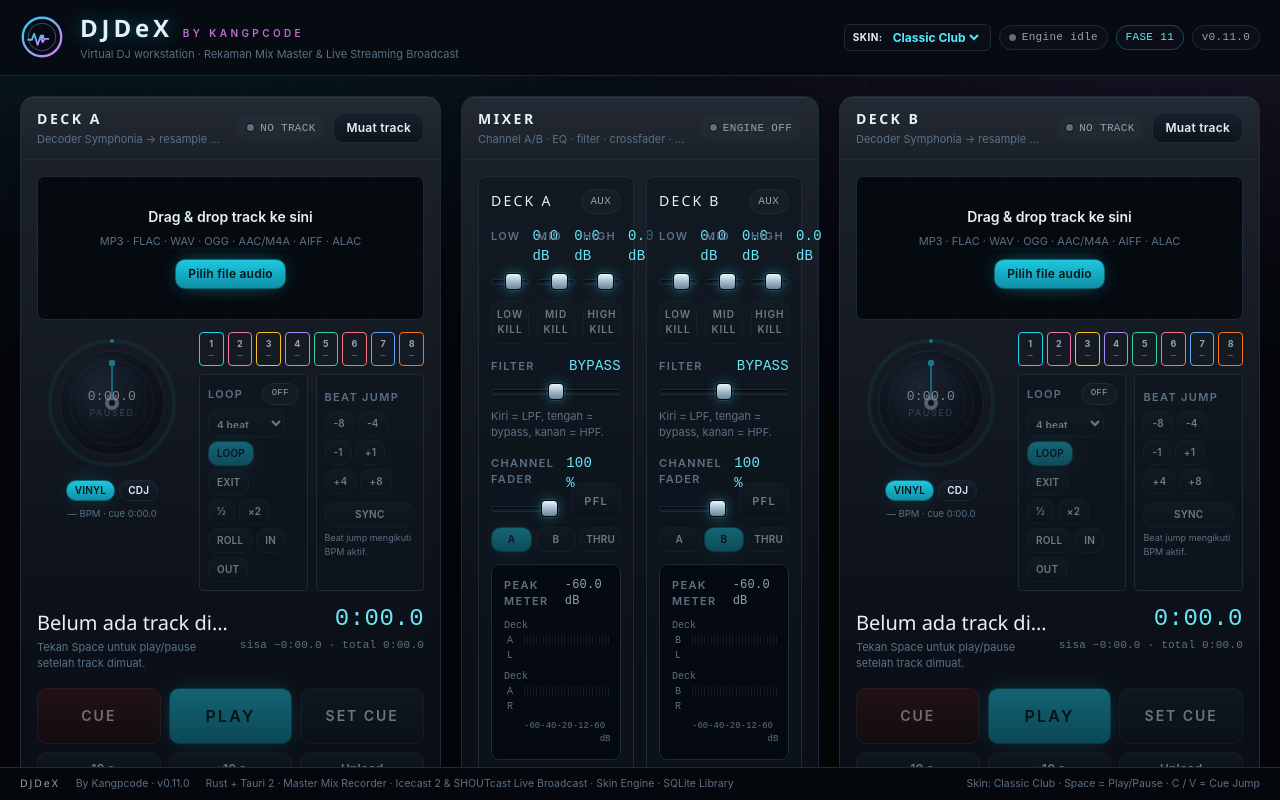
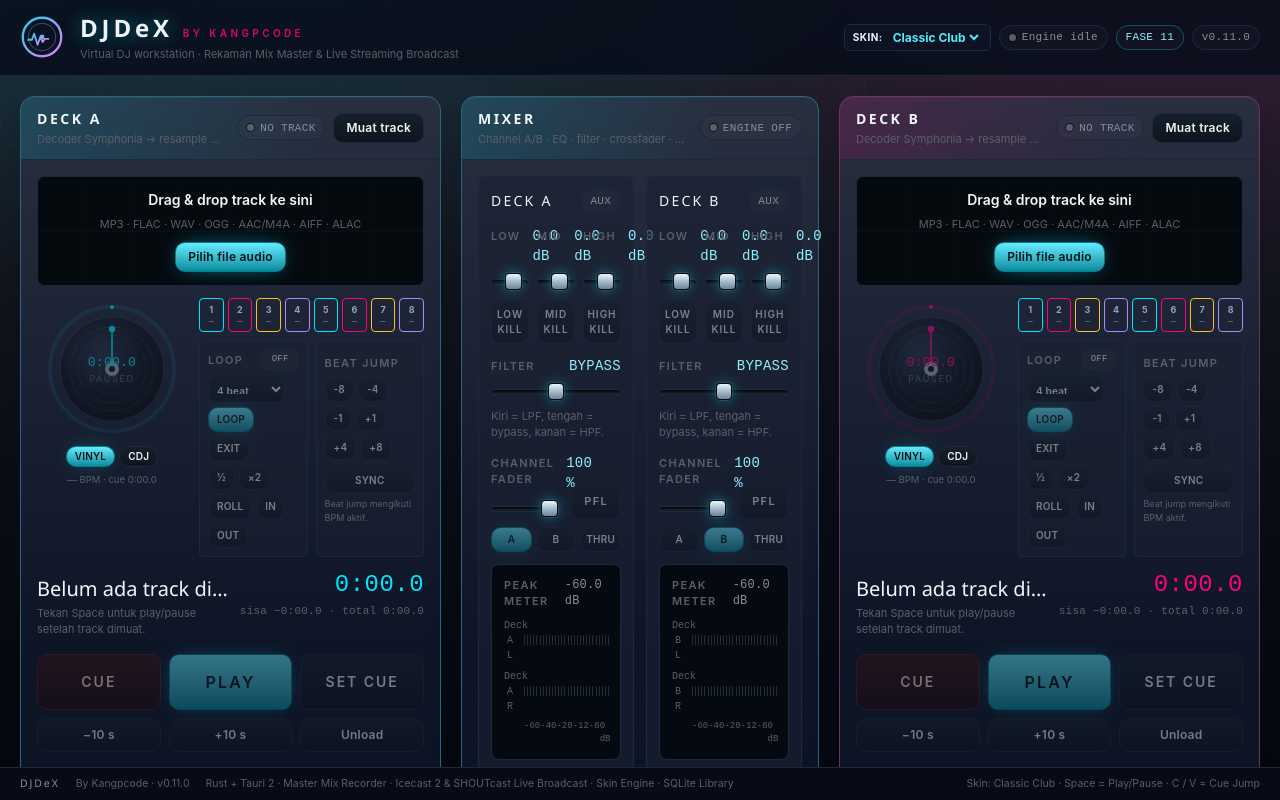
Before and after one commit to kangpcode/djdex, a React (Vite) app: page / in a window 1280 px wide. Built offline with nearby package versions, Linux system fonts and the light colour scheme.

Commit message:
feat: implement skin and layout engine with CI workflow

```diff
--- a/src-tauri/tauri.conf.json
+++ b/src-tauri/tauri.conf.json
@@ -44,7 +44,10 @@
     "longDescription": "DJDeX By Kangpcode - software workstation DJ profesional dengan dua hingga empat deck, mixer 4 channel, sampler 16-step sequencer, efek audio, library SQLite, MIDI mapping, dan perekam audio master mix.",
     "copyright": "Copyright (c) 2026 Kangpcode",
     "resources": [
-      "../skins/**"
+      "../skins/classic-club/skin.json",
+      "../skins/battle-scratch/skin.json",
+      "../skins/producer-remix/skin.json",
+      "../skins/tour-pro/skin.json"
     ],
     "windows": {
       "nsis": {
--- a/src/App.tsx
+++ b/src/App.tsx
@@ -95,6 +95,8 @@ export default function App() {
       setLowerTab(skinDefaultTab as LowerTab);
     }
   }, [activeSkin?.metadata.id, skinDefaultTab]);
+
+  const mixerPosition = activeSkin?.layout.mixer.position ?? "center";
 
   useEffect(() => {
     if (!engineInitialized) {
@@ -205,12 +207,22 @@ export default function App() {
 
       <main className="relative z-10 flex-1 overflow-y-auto px-5 py-5">
         <div className="mx-auto flex w-full max-w-[1680px] flex-col gap-5">
-          {/* Dual Deck & Mixer Section */}
-          <div className="grid gap-5 xl:grid-cols-[minmax(0,1fr)_minmax(340px,0.85fr)_minmax(0,1fr)] xl:items-start">
-            <DeckPanel deck={0} />
-            <MixerPanel />
-            <DeckPanel deck={1} />
-          </div>
+          {/* Dual Deck & Mixer Section — posisi mixer mengikuti skin aktif. */}
+          {mixerPosition === "compact-bottom" ? (
+            <div className="flex flex-col gap-5">
+              <div className="grid gap-5 xl:grid-cols-2">
+                <DeckPanel deck={0} />
+                <DeckPanel deck={1} />
+              </div>
+              <MixerPanel />
+            </div>
+          ) : (
+            <div className="grid gap-5 xl:grid-cols-[minmax(0,1fr)_minmax(340px,0.85fr)_minmax(0,1fr)] xl:items-start">
+              <DeckPanel deck={0} />
+              <MixerPanel />
+              <DeckPanel deck={1} />
+            </div>
+          )}
 
           {/* Lower Performance Panel Tabs */}
           <div className="flex items-center justify-between border-b border-line/60 pb-2">
@@ -278,19 +290,6 @@ export default function App() {
               >
                 <span className="h-2 w-2 rounded-full bg-sky-400" />
                 Skins & Layout
-              </button>
-
-              <button
-                type="button"
-                onClick={() => setLowerTab("record")}
-                className={`flex items-center gap-2 rounded-md border px-3 py-1.5 text-xs font-bold transition ${
-                  lowerTab === "record"
-                    ? "border-red-400 bg-red-500/20 text-red-300 shadow-[0_0_10px_rgba(239,68,68,0.25)]"
-                    : "border-line bg-deck-900/60 text-ink-muted hover:text-ink"
-                }`}
-              >
-                <span className="h-2 w-2 rounded-full bg-red-500 animate-pulse" />
-                Record & Live Broadcast
               </button>
 
               <button
--- a/src/components/DeckPanel.tsx
+++ b/src/components/DeckPanel.tsx
@@ -12,6 +12,7 @@ import {
 } from "../lib/format";
 import type { DeckId } from "../lib/ipc";
 import { useDeckAStore, useDeckBStore } from "../stores/deckStore";
+import { useSkinStore } from "../stores/skinStore";
 import { Platter, type PlatterMode } from "./Platter";
 import { LevelMeter } from "./ui/LevelMeter";
 import { Panel } from "./ui/Panel";
@@ -83,28 +84,32 @@ export function DeckPanel({ deck }: { deck: DeckId }) {
   const maxSpeed = 1 + pitchRange / 100;
   const bpmKnown = bpm > 0;
 
-  return (
-    <Panel
-      title={`Deck ${deck === 0 ? "A" : "B"}`}
-      subtitle="Decoder Symphonia → resample → ring buffer lock-free → output"
-      actions={
-        <>
-          <span className="chip">
-            <span className={`led ${loaded ? "led-on" : ""}`} />
-            {loaded ? "TRACK LOADED" : "NO TRACK"}
-          </span>
-          <button
-            type="button"
-            className="btn px-3 py-1.5 text-xs"
-            onClick={() => void chooseFile()}
-            disabled={loading}
+  // Skin & Layout Engine: deck mengikuti aksen, ukuran platter, arah waveform,
+  // tinggi waveform, dan visibilitas scratch pad dari template aktif.
+  const activeSkin = useSkinStore((state) => state.activeSkin);
+  const deckAccent =
+    deck === 0
+      ? activeSkin?.theme.accentDeckA ?? "#22d3ee"
+      : activeSkin?.theme.accentDeckB ?? "#e879f9";
+  const skinLayout = activeSkin?.layout;
+  const waveformLayout = skinLayout?.waveform;
+  const waveformHeight = Math.min(320, Math.max(96, waveformLayout?.heightPx ?? 144));
+  const waveformPosition = waveformLayout?.position ?? "top-stacked";
+  const waveformOrientation = waveformLayout?.orientation ?? "horizontal";
+  const platterStyle = skinLayout?.platter;
+  const showScratchPads = skinLayout?.showScratchPads ?? false;
+  const cuePalette = [
+    activeSkin?.theme.accentDeckA ?? "#22d3ee",
+    activeSkin?.theme.accentDeckB ?? "#f472b6",
+    activeSkin?.theme.accentDeckC ?? "#fbbf24",
+    activeSkin?.theme.accentDeckD ?? "#a78bfa",
+  ];
+
+  const renderWaveform = () => (
+    <div
+      className="relative overflow-hidden rounded-lg border border-line bg-[#050a10]"
+      style={{ height: waveformHeight }}
     >
-            {loading ? "Memuat…" : "Muat track"}
-          </button>
-        </>
-      }
-    >
-      <div className="relative h-36 overflow-hidden rounded-lg border border-line bg-[#050a10]">
       <Waveform
         peaks={waveform?.peaks ?? []}
         duration={waveformDuration}
@@ -113,6 +118,9 @@ export function DeckPanel({ deck }: { deck: DeckId }) {
         bpm={bpm}
         firstBeat={firstBeat}
         enabled={loaded && waveformDuration > 0}
+        orientation={waveformOrientation}
+        showBeatgrid={waveformLayout?.showBeatgrid ?? true}
+        accent={deckAccent}
         onSeek={(seconds) => void seek(seconds)}
       />
 
@@ -141,6 +149,33 @@ export function DeckPanel({ deck }: { deck: DeckId }) {
         </div>
       ) : null}
     </div>
+  );
+
+  return (
+    <Panel
+      title={`Deck ${deck === 0 ? "A" : "B"}`}
+      accentColor={deckAccent}
+      subtitle="Decoder Symphonia → resample → ring buffer lock-free → output"
+      actions={
+        <>
+          <span className="chip">
+            <span className={`led ${loaded ? "led-on" : ""}`} />
+            {loaded ? "TRACK LOADED" : "NO TRACK"}
+          </span>
+          <button
+            type="button"
+            className="btn px-3 py-1.5 text-xs"
+            onClick={() => void chooseFile()}
+            disabled={loading}
+          >
+            {loading ? "Memuat…" : "Muat track"}
+          </button>
+        </>
+      }
+    >
+      {waveformPosition !== "hidden" && waveformPosition !== "bottom"
+        ? renderWaveform()
+        : null}
 
       <div className="mt-3 grid gap-3 sm:grid-cols-[150px_minmax(0,1fr)] sm:items-start">
         <Platter
@@ -155,22 +190,16 @@ export function DeckPanel({ deck }: { deck: DeckId }) {
           onBend={setBend}
           onBendEnd={resetBend}
           disabled={!loaded}
+          size={platterStyle?.size ?? "standard"}
+          vinylTexture={platterStyle?.vinylTexture ?? true}
+          centerDisplay={platterStyle?.centerDisplay ?? true}
+          accent={deckAccent}
         />
         <div className="flex flex-col gap-2">
           <div className="grid grid-cols-8 gap-1">
             {Array.from({ length: 8 }).map((_, slot) => {
               const cuePos = hotCues[slot] ?? null;
-              const colors = [
-                "#22d3ee",
-                "#f472b6",
-                "#fbbf24",
-                "#a78bfa",
-                "#34d399",
-                "#fb7185",
-                "#60a5fa",
-                "#f97316",
-              ];
-              const color = colors[slot % colors.length];
+              const color = cuePalette[slot % cuePalette.length];
               return (
                 <button
                   key={slot}
@@ -362,7 +391,7 @@ export function DeckPanel({ deck }: { deck: DeckId }) {
         </div>
 
         <div className="text-right">
-          <div className="readout text-2xl text-cyan-soft">{formatTime(position)}</div>
+          <div className="readout text-2xl text-accent">{formatTime(position)}</div>
           <div className="readout mt-0.5 text-[11px] text-ink-faint">
             sisa −{formatTime(remaining)} · total {formatTime(duration)}
           </div>
@@ -425,6 +454,30 @@ export function DeckPanel({ deck }: { deck: DeckId }) {
           Unload
         </button>
       </div>
+
+      {waveformPosition === "bottom" ? (
+        <div className="mt-3">{renderWaveform()}</div>
+      ) : null}
+
+      {showScratchPads ? (
+        <div className="mt-2 grid grid-cols-4 gap-1">
+          {[-2, -1, 1, 2].map((beats) => (
+            <button
+              key={beats}
+              type="button"
+              className="btn py-2 text-[10px] tracking-[0.08em]"
+              disabled={!loaded || !bpmKnown}
+              onPointerDown={() => setBend(beats < 0 ? 0.92 : 1.08)}
+              onPointerUp={() => resetBend()}
+              onPointerLeave={() => resetBend()}
+              onClick={() => void beatJump(beats)}
+              title={`Scratch pad skin: nudge ${beats} beat (tahan untuk pitch bend)`}
+            >
+              {beats > 0 ? `+${beats}` : beats} BEAT
+            </button>
+          ))}
+        </div>
+      ) : null}
 
       <div className="mt-4">
         <Slider
@@ -528,7 +581,7 @@ export function DeckPanel({ deck }: { deck: DeckId }) {
           <div className="flex items-start justify-between gap-2">
             <div>
               <p className="field-label">BPM</p>
-              <p className="readout text-lg text-cyan-soft">{formatBpm(bpm)}</p>
+              <p className="readout text-lg text-accent">{formatBpm(bpm)}</p>
               <p className="text-[10px] text-ink-faint">
                 {effectiveBpm > 0
                   ? `efektif ${effectiveBpm.toFixed(2)}`
@@ -624,9 +677,10 @@ export function DeckPanel({ deck }: { deck: DeckId }) {
       ) : null}
 
       <p className="mt-3 text-[11px] leading-relaxed text-ink-faint">
-        Time-stretch WSOLA membuat pitch fader berjalan dengan key lock. BPM,
-        key Camelot, dan garis beatgrid berasal dari analisis FFT di background.            Hot cue: Shift+klik/klik pad kosong = set, klik pad terisi = lompat, klik kanan = hapus. Sync ke deck lain tersedia.
-
+        Time-stretch WSOLA membuat pitch fader berjalan dengan key lock. BPM, key
+        Camelot, dan garis beatgrid berasal dari analisis FFT di background. Hot cue:
+        Shift+klik / klik pad kosong = set, klik pad terisi = lompat, klik kanan = hapus.
+        Sync ke deck lain tersedia.
       </p>
     </Panel>
   );
--- a/src/styles.css
+++ b/src/styles.css
@@ -32,6 +32,29 @@
 }
 
 @layer base {
+  /*
+   * Jembatan Skin & Layout Engine: skinStore meng-inject --skin-* ke :root.
+   * Token inti diturunkan dari variabel itu, sehingga seluruh utilitas Tailwind
+   * (bg-deck-*, text-ink, border-line, btn-primary, fader, dst.) ikut berganti
+   * tema saat skin diganti tanpa reload.
+   */
+  :root {
+    --color-void: var(--skin-bg, #04060a);
+    --color-deck-950: color-mix(in oklab, var(--skin-surface, #070a11) 82%, black);
+    --color-deck-900: var(--skin-surface, #0b1018);
+    --color-deck-850: color-mix(in oklab, var(--skin-surface, #0e141d) 94%, white);
+    --color-deck-800: color-mix(in oklab, var(--skin-surface, #121a24) 88%, white);
+    --color-deck-700: color-mix(in oklab, var(--skin-surface, #1a2430) 78%, white);
+    --color-deck-600: color-mix(in oklab, var(--skin-surface, #24303e) 70%, white);
+    --color-line: var(--skin-border, #1e2a38);
+    --color-ink: var(--skin-text, #e6f1f7);
+    --color-ink-dim: color-mix(in oklab, var(--skin-text, #e6f1f7) 60%, var(--skin-bg, #04060a));
+    --color-ink-faint: color-mix(in oklab, var(--skin-text, #e6f1f7) 40%, var(--skin-bg, #04060a));
+    --color-cyan: var(--skin-primary, #22d3ee);
+    --color-cyan-soft: color-mix(in oklab, var(--skin-primary, #22d3ee) 65%, white);
+    --color-magenta: var(--skin-accent-b, #e879f9);
+  }
+
   html,
   body,
   #root {
@@ -70,15 +93,20 @@
     background-image:
       radial-gradient(
         1100px 520px at 12% -10%,
-        color-mix(in oklab, var(--color-cyan) 10%, transparent),
+        color-mix(in oklab, var(--color-cyan) 14%, transparent),
         transparent 70%
       ),
       radial-gradient(
         900px 480px at 92% 0%,
-        color-mix(in oklab, var(--color-magenta) 9%, transparent),
+        color-mix(in oklab, var(--color-magenta) 12%, transparent),
         transparent 65%
       ),
-      linear-gradient(180deg, #060910 0%, #04060a 60%, #030508 100%);
+      linear-gradient(
+        180deg,
+        color-mix(in oklab, var(--color-void) 90%, white) 0%,
+        var(--color-void) 60%,
+        color-mix(in oklab, var(--color-void) 82%, black) 100%
+      );
   }
 
   .app-grid::before {
@@ -108,6 +136,19 @@
       inset 0 1px 0 rgba(255, 255, 255, 0.05),
       inset 0 -1px 0 rgba(0, 0, 0, 0.6),
       0 18px 40px -28px rgba(0, 0, 0, 0.9);
+  }
+
+  /* Aksen per panel (deck A/B, mixer) dari skin aktif. */
+  .panel-accent {
+    border-color: color-mix(in oklab, var(--panel-accent) 36%, var(--color-line));
+  }
+
+  .panel-accent .panel-header {
+    background: linear-gradient(
+      90deg,
+      color-mix(in oklab, var(--panel-accent) 14%, transparent),
+      transparent 72%
+    );
   }
 
   .panel-header {
@@ -196,15 +237,23 @@
   }
 
   .btn-primary {
-    border-color: color-mix(in oklab, var(--color-cyan) 60%, black);
-    background: linear-gradient(180deg, #1ec8e0, #0e8fa6);
+    border-color: color-mix(in oklab, var(--color-cyan) 65%, black);
+    background: linear-gradient(
+      180deg,
+      color-mix(in oklab, var(--color-cyan) 82%, white),
+      color-mix(in oklab, var(--color-cyan) 70%, black)
+    );
     color: #03151a;
     box-shadow: 0 0 22px -8px color-mix(in oklab, var(--color-cyan) 80%, transparent);
   }
 
   .btn-primary:hover:not(:disabled) {
     border-color: var(--color-cyan-soft);
-    background: linear-gradient(180deg, #35dcf2, #119db6);
+    background: linear-gradient(
+      180deg,
+      color-mix(in oklab, var(--color-cyan) 70%, white),
+      color-mix(in oklab, var(--color-cyan) 62%, black)
+    );
   }
 
   .btn-danger {
@@ -305,4 +354,13 @@
       transparent
     );
   }
+
+  /* Warna aksen mengikuti panel (deck) atau tema (mixer/skin). */
+  .text-accent {
+    color: var(--panel-accent, var(--color-cyan-soft));
+  }
+
+  .border-accent {
+    border-color: color-mix(in oklab, var(--panel-accent, var(--color-cyan)) 55%, var(--color-line));
+  }
 }
```
Also changed, not shown: 6 other files (tests, documents, lock files or other folders). Lines whose indentation alone changed are shown as unchanged.
